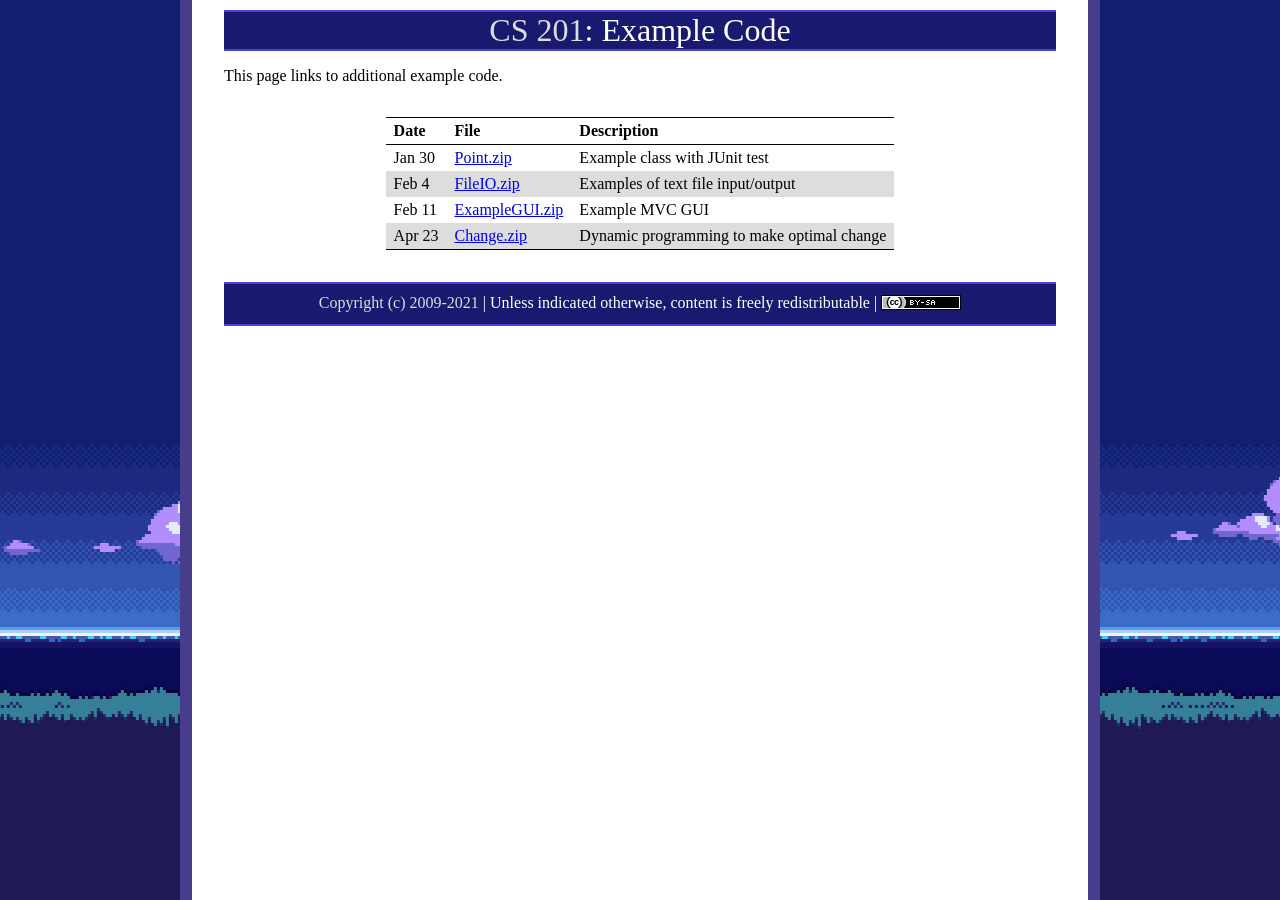
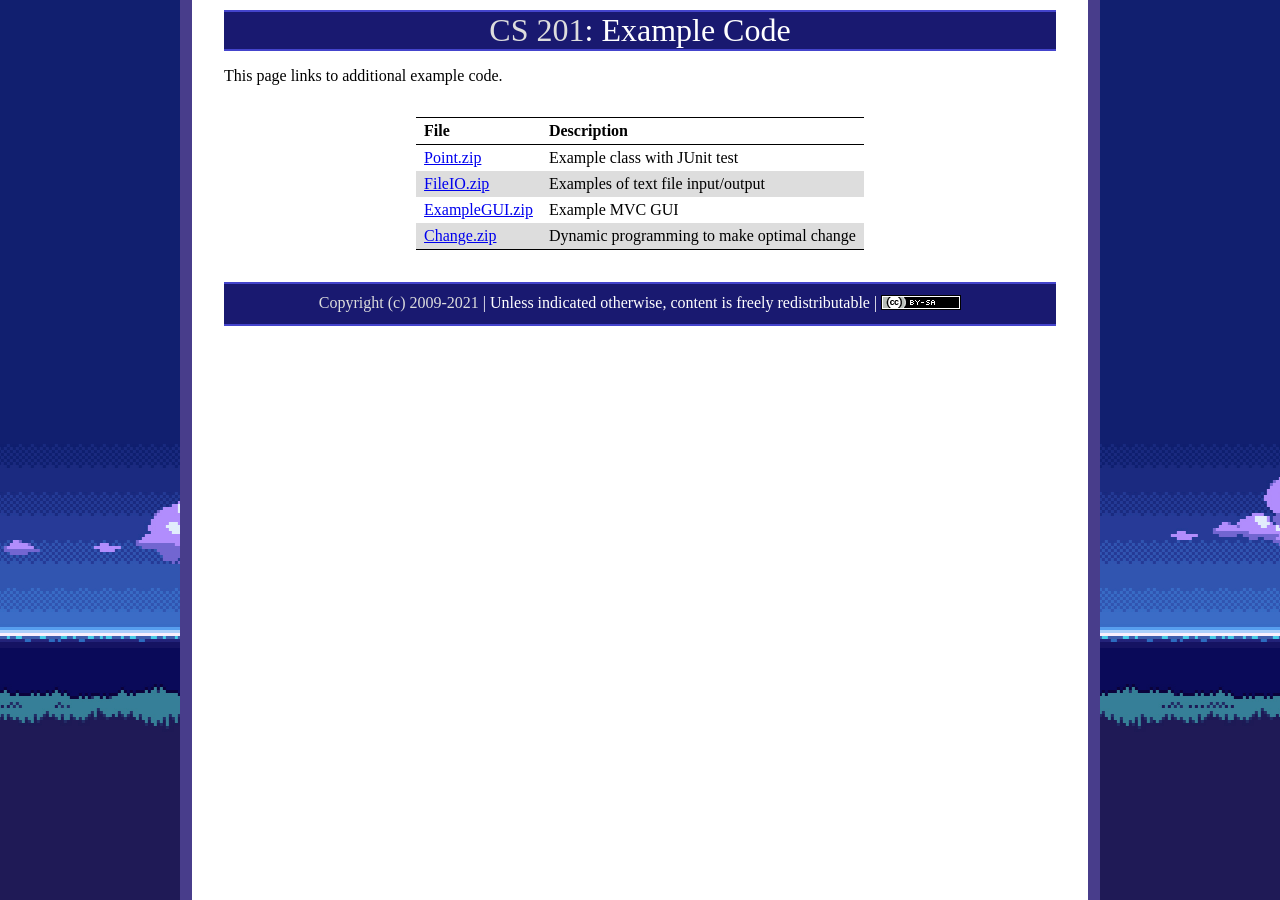
Before and after one commit to ycpcs/cs201-spring2021, a Jekyll site: the page built from examples/index.md, in a window 1280 px wide. Built offline with Jekyll 4.4.1, drawn with Linux system fonts in a browser that asks for light colours.

Commit message:
update examples
update examples

```diff
--- a/examples/index.md
+++ b/examples/index.md
@@ -5,12 +5,12 @@ title: "Example Code"
 
 This page links to additional example code.
 
-Date   | File                             | Description
------- | -------------------------------- | -----------
-Jan 30 | [Point.zip](Point.zip)           | Example class with JUnit test
-Feb 4  | [FileIO.zip](FileIO.zip)         | Examples of text file input/output
-Feb 11 | [ExampleGUI.zip](ExampleGUI.zip) | Example MVC GUI
-Apr 23 | [Change.zip](Change.zip)         | Dynamic programming to make optimal change
+File                             | Description
+-------------------------------- | -----------
+[Point.zip](Point.zip)           | Example class with JUnit test
+[FileIO.zip](FileIO.zip)         | Examples of text file input/output
+[ExampleGUI.zip](ExampleGUI.zip) | Example MVC GUI
+[Change.zip](Change.zip)         | Dynamic programming to make optimal change
 
 <!--
 Aug 31 | [Employee](Employee.zip) | Example Employee class, JUnit test
```
